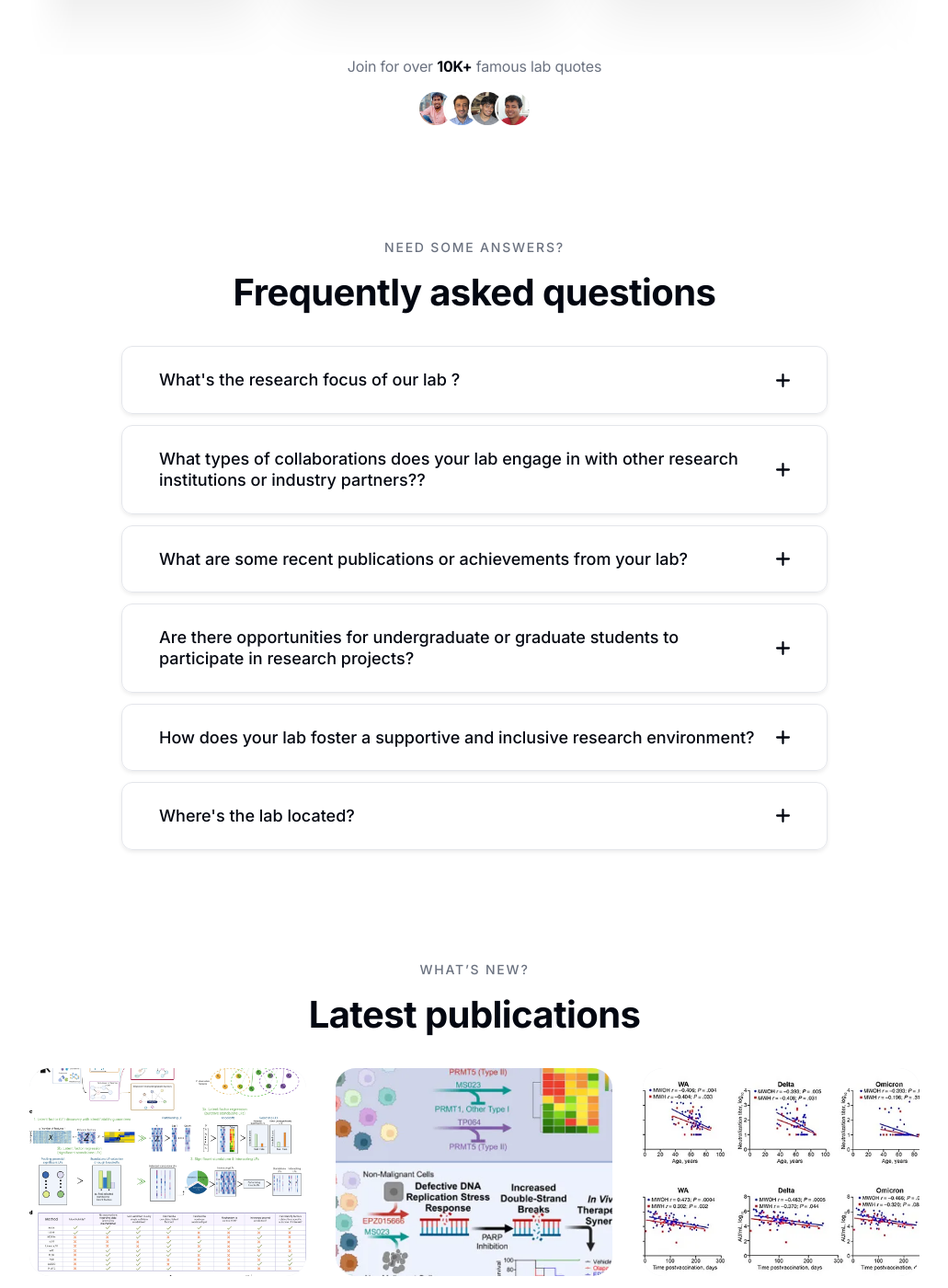
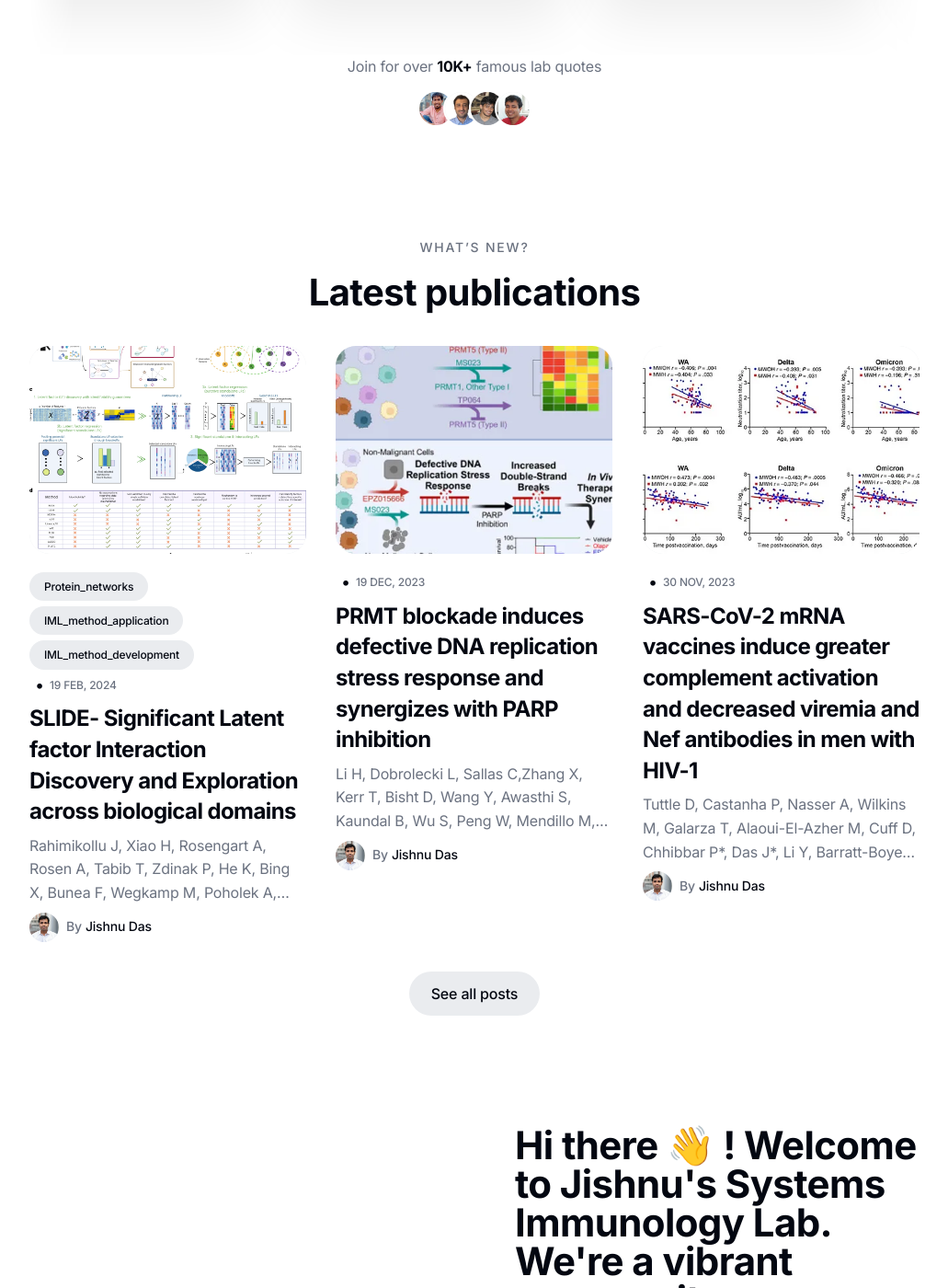
Before and after one commit to simaryadav/simaryadav.github.io, a Jekyll site: the page built from index.html, in a window 1280 px wide and 1400 px high, scrolled down 1432 px. Shown: the whole window at 92% size, without its empty margins (124-1155 px from the left). Built offline with Jekyll 4.4.1, drawn with Linux system fonts in a browser that asks for light colours.

Commit message:
Update settings.yml

```diff
--- a/_data/settings.yml
+++ b/_data/settings.yml
@@ -111,28 +111,6 @@ testimonial_items:
 
 
 #-------------------------------
-# Faq (Frequently asked questions) Settings
-faq:
-  enable: true
-  faq_title: Frequently asked questions
-  faq_intro: Need some answers?
-  faq_items:
-    - title: What's the research focus of our lab ?
-      description: Our research aims to understand complex immune-related issues by analyzing large datasets using innovative methods. We're exploring how different biological networks interact in immunological disorders. We also use advanced statistical and machine-learning techniques to uncover patterns in various types of biological data and better understand how the immune system works.
-    - title: What types of collaborations does your lab engage in with other research institutions or industry partners??
-      description: Our lab engages in extensive collaboration with various research-focused institutions, spanning from medical professionals to dedicated researchers.
-    - title: What are some recent publications or achievements from your lab?
-      description: We are excited to announce the recent publication of SLIDE (Significant Latent Factor Interaction Discovery and Exploration) in Nature Methods. The paper, co-authored by Javad Rahimikollu, Hanxi Xiao, Anna E. Rosengart, Tracy Tabib, and led by principal investigator Jishnu, marks a significant milestone in our research endeavors.
-    - title: Are there opportunities for undergraduate or graduate students to participate in research projects?
-      description: We're actively seeking driven individuals who share our passion for research and are eager to make meaningful contributions. If you're interested in joining our team, feel free to reach out to Jishnu to explore potential opportunities to collaborate.
-    - title: How does your lab foster a supportive and inclusive research environment?
-      description: Our lab is composed of a diverse team representing a variety of racial backgrounds and sexual orientations, fostering a culture of mutual support and collaboration.
-    - title: Where's the lab located?
-      description: Our laboratory, situated in Shadyside, is an integral part of the Department of Immunology at the University of Pittsburgh. You can find us at 4011 The Assembly; 5051 Centre Avenue, Pittsburgh, PA 15213.
-
-
-
-#-------------------------------
 # Blog Section Settings
 blog:
   enable: true
```
